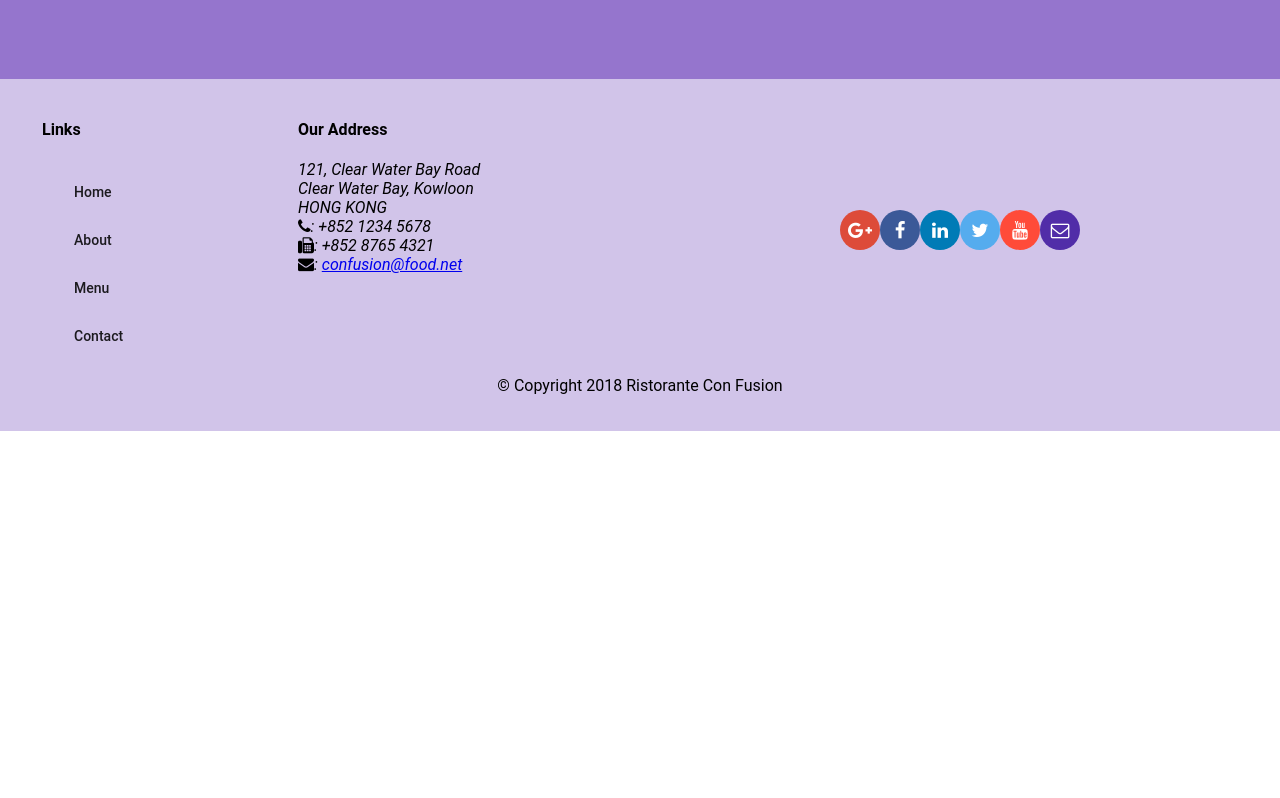
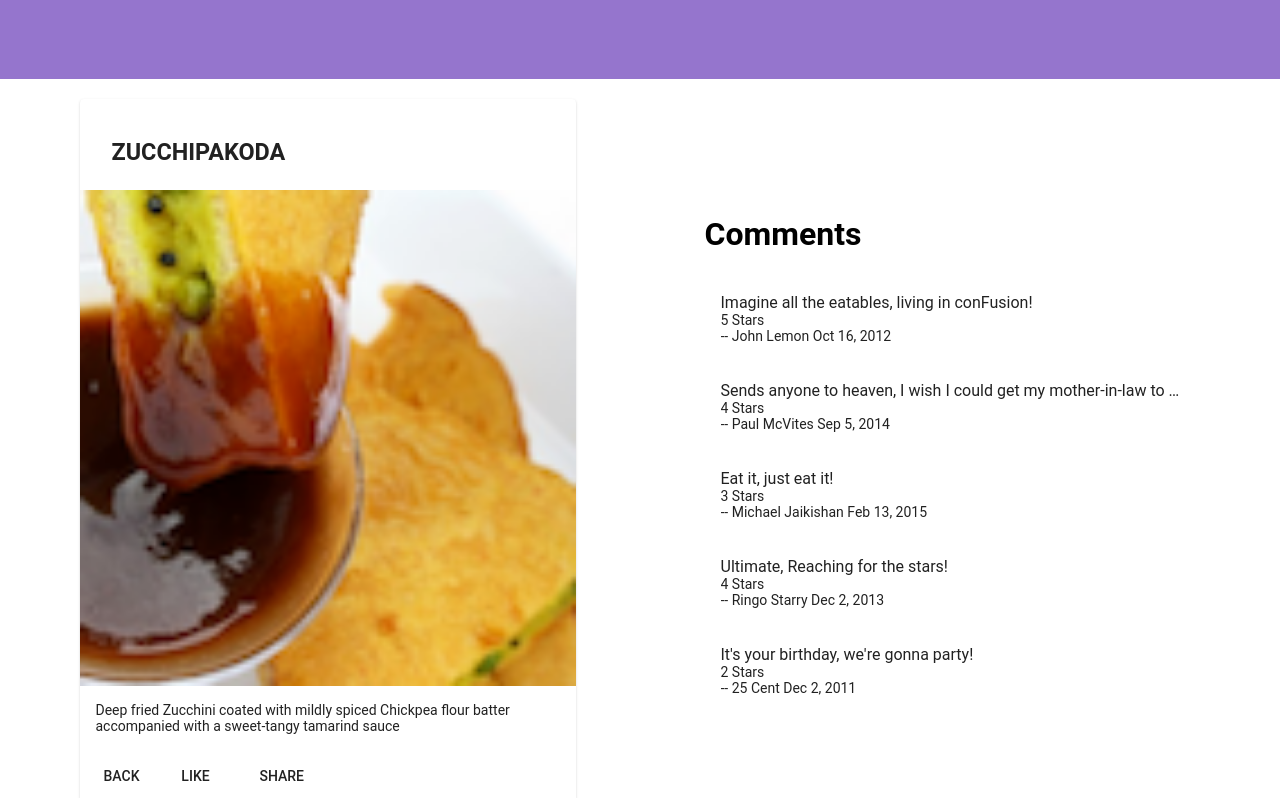
Before and after one commit to Armanahmed/AngularConFusion, an Angular app: page /dishdetail/1 in a window 1280 px wide. Before the commit this address led to /. Shown: the part 260-1058 px from the top of the page. Before the commit the page ends 800 px from the top, so only its background shows below. Built offline with nearby package versions, Linux system fonts and the light colour scheme.

Commit message:
Single Page Applications Part 2

```diff
--- a/src/app/app-routing/routes.ts
+++ b/src/app/app-routing/routes.ts
@@ -9,6 +9,7 @@
 export const routes: Routes = [
 	{path: 'home', component: HomeComponent},
 	{path: 'menu', component: MenuComponent},
+	{ path: 'dishdetail/:id',     component: DishdetailComponent },
 	{path: 'contactus', component: ContactComponent},
 	{path: '', redirectTo: '/home', pathMatch: 'full'}
 ];
--- a/src/app/dishdetail/dishdetail.component.html
+++ b/src/app/dishdetail/dishdetail.component.html
@@ -20,6 +20,7 @@
     		<p>{{dish.description}}</p>
     	</mat-card-content>
     	<mat-card-actions>
+            <button mat-button (click)="goBack()">BACK</button>
     		<button mat-button>LIKE</button>
     		<button mat-button>SHARE</button>
     	</mat-card-actions>
--- a/src/app/dishdetail/dishdetail.component.ts
+++ b/src/app/dishdetail/dishdetail.component.ts
@@ -1,5 +1,10 @@
-import { Component, OnInit, Input } from '@angular/core';
+import { Component, OnInit } from '@angular/core';
+
+import { Params, ActivatedRoute } from '@angular/router';
+import { Location } from '@angular/common';
+
 import { Dish } from '../shared/dish';
+import { DishService } from '../services/dish.service';
 
 
 
@@ -12,12 +17,17 @@
 
 export class DishdetailComponent implements OnInit {
 
-  @Input()
   dish: Dish;
 
-  constructor() { }
+  constructor(private dishservice: DishService, private route: ActivatedRoute, private location: Location) { }
 
   ngOnInit() {
+  	let id = +this.route.snapshot.params['id'];
+  	this.dish = this.dishservice.getDish(id);
+  }
+
+  goBack(): void {
+  	this.location.back();
   }
 
 }
--- a/src/app/footer/footer.component.html
+++ b/src/app/footer/footer.component.html
@@ -9,10 +9,10 @@
       <div fxFlex="40" fxFlexOffset="20px">
         <h4>Links</h4>
         <mat-list>
-          <mat-list-item><a mat-button>Home</a></mat-list-item>
+          <mat-list-item><a mat-button routerLink="/home">Home</a></mat-list-item>
           <mat-list-item><a mat-button>About</a></mat-list-item>
-          <mat-list-item><a mat-button>Menu</a></mat-list-item>
-          <mat-list-item><a mat-button>Contact</a></mat-list-item>
+          <mat-list-item><a mat-button routerLink="/menu">Menu</a></mat-list-item>
+          <mat-list-item><a mat-button routerLink="/contactus">Contact</a></mat-list-item>
         </mat-list>
       </div>
       <div fxFlex="55">
--- a/src/app/menu/menu.component.html
+++ b/src/app/menu/menu.component.html
@@ -11,7 +11,7 @@
 
   <div fxFlex>
   	<mat-grid-list cols="2" rowHeight="200px">
-  		<mat-grid-tile *ngFor="let dish of dishes" (click)="onSelect(dish)">
+  		<mat-grid-tile *ngFor="let dish of dishes" [routerLink]="['/dishdetail', dish.id]">
   			<img height="200px" src={{dish.image}} alt={{dish.name}}>
   			<mat-grid-tile-footer>
   				<h1 matLine>{{dish.name | uppercase}}</h1>
@@ -21,7 +21,7 @@
   </div>
 
 
-  <app-dishdetail [dish]="selectedDish"></app-dishdetail>
+
 
 
 
```
